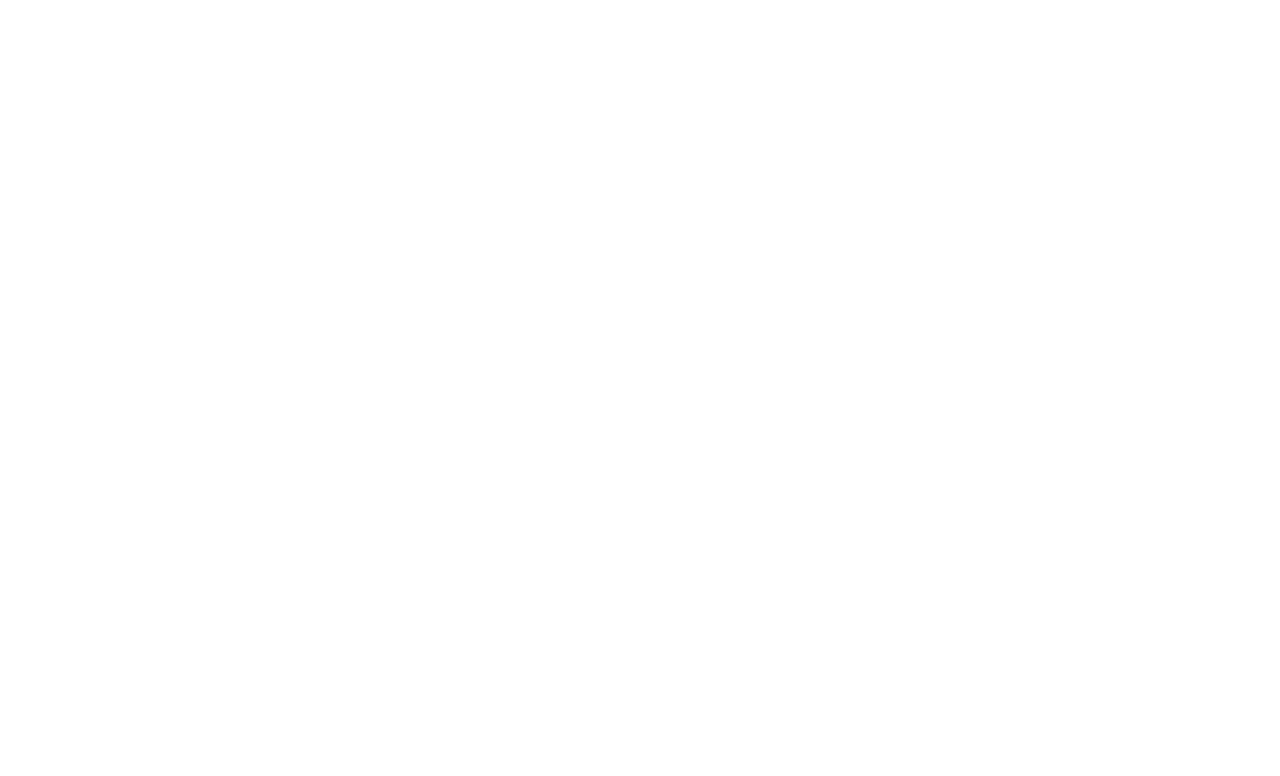
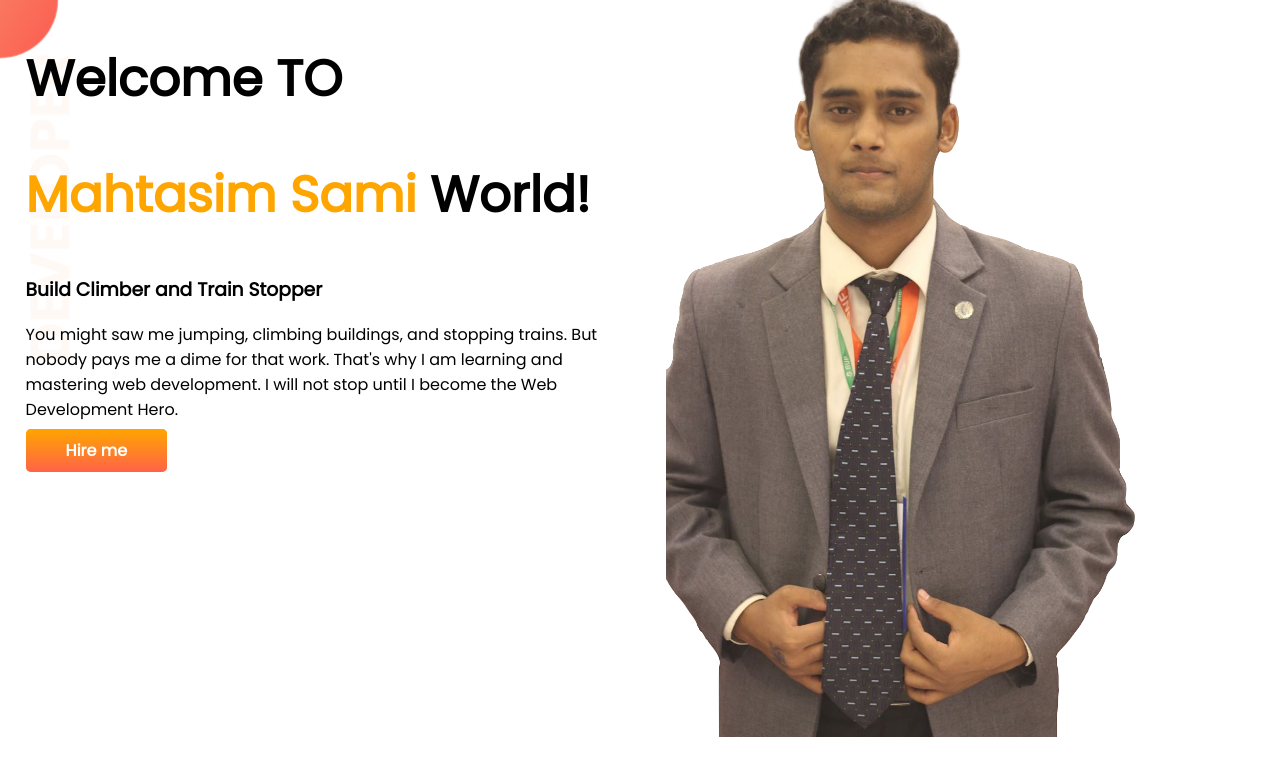
Before and after one commit to Mahtasim-Sami/developer-portfolio, a plain HTML site: page index.html in a window 1280 px wide. Drawn offline with Linux system fonts and the light colour scheme.

Commit message:
top banner added

```diff
--- a/index.html
+++ b/index.html
@@ -1,13 +1,33 @@
 <!DOCTYPE html>
 <html lang="en">
+
 <head>
     <meta charset="UTF-8">
     <meta http-equiv="X-UA-Compatible" content="IE=edge">
     <meta name="viewport" content="width=device-width, initial-scale=1.0">
     <title>Sami portfolio</title>
+    <link rel="preconnect" href="https://fonts.googleapis.com">
+    <link rel="preconnect" href="https://fonts.gstatic.com" crossorigin>
+    <link href="https://fonts.googleapis.com/css2?family=Poppins&display=swap" rel="stylesheet">
     <link rel="stylesheet" href="style.css">
 </head>
+
 <body>
+    <section class="top-banner">
+        <div class="half-width">
+            <h1>Welcome TO</h1>
+            <h1><span class="orange-color">Mahtasim Sami</span> World!</h1>
+            <h3>Build Climber and Train Stopper</h3>
+            <p>You might saw me jumping, climbing buildings, and stopping trains. But nobody pays me a dime for that
+                work. That's why I am learning and mastering web development. I will not stop until I become the Web
+                Development Hero.</p>
+            <a class="link-button" target="_blank" href="https://github.com/Mahtasim-Sami/developer-portfolio">Hire
+                me</a>
+        </div>
+        <div class="half-width">
+            <img src="images/mahtasim_ccexpress.png" alt="">
+        </div>
+    </section>
+</body>
 
-</body>
 </html>
--- a/style.css
+++ b/style.css
@@ -0,0 +1,33 @@
+body{
+    font-family: 'Poppins', sans-serif;
+    margin: 0;
+}
+h1{
+  font-size: 50px;
+}
+.orange-color{
+    color: orange;
+}
+section{
+    display: flex;
+}
+.half-width{
+    width: 50%;
+    padding-left: 2%;
+}
+.half-width img{
+    width: 80%;
+}
+.link-button{
+    text-decoration: none;
+    background-color: orange;
+    padding:10px 40px;
+    border-radius: 5px;
+    background-image: linear-gradient(orange,tomato);
+    color: white;
+    font-weight: 700;
+}
+.top-banner{
+    background-image: url(images/top-banner.png);
+    background-repeat: no-repeat;
+}
```
Also changed, not shown: images/dream-bg.png (added), images/exp-bg.png (added), images/jhankar.png (added), images/jhankar2.png (added), images/mahtasim.jpg (added), images/mahtasim_ccexpress.png (added), images/my-bg.png (added), images/my-bg2.png (added), images/top-banner.png (added), 7 other files.
